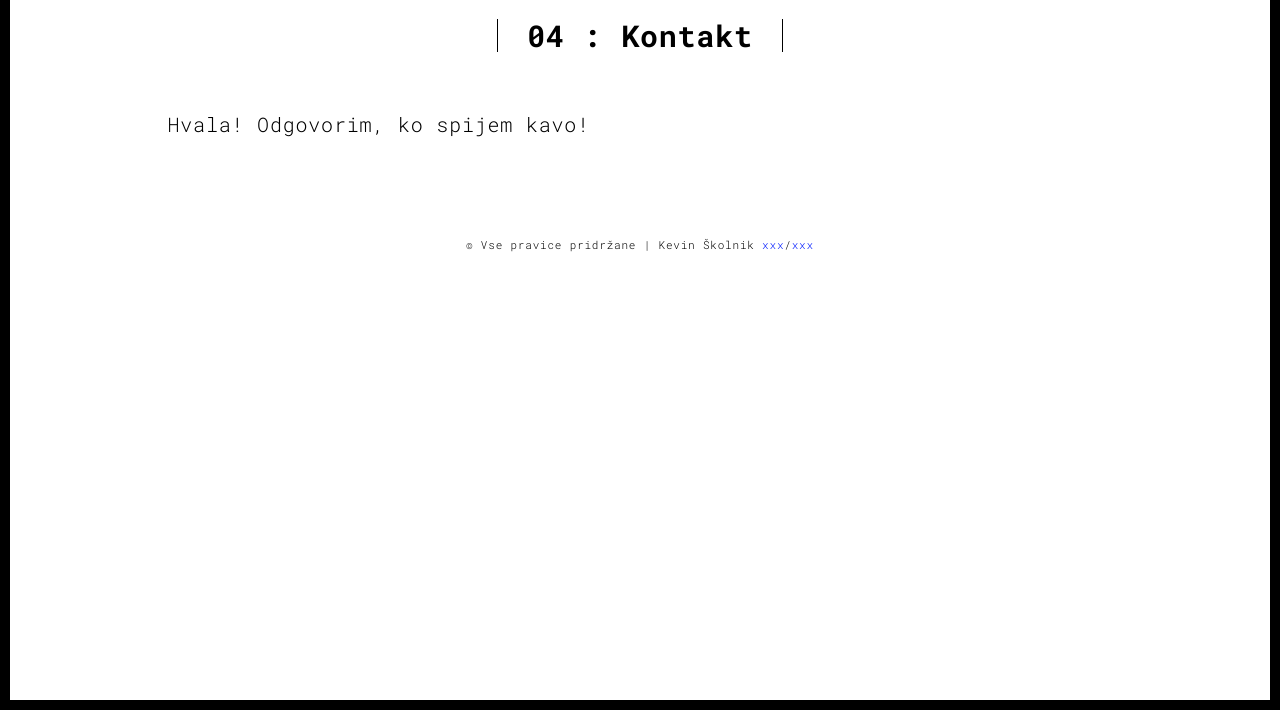
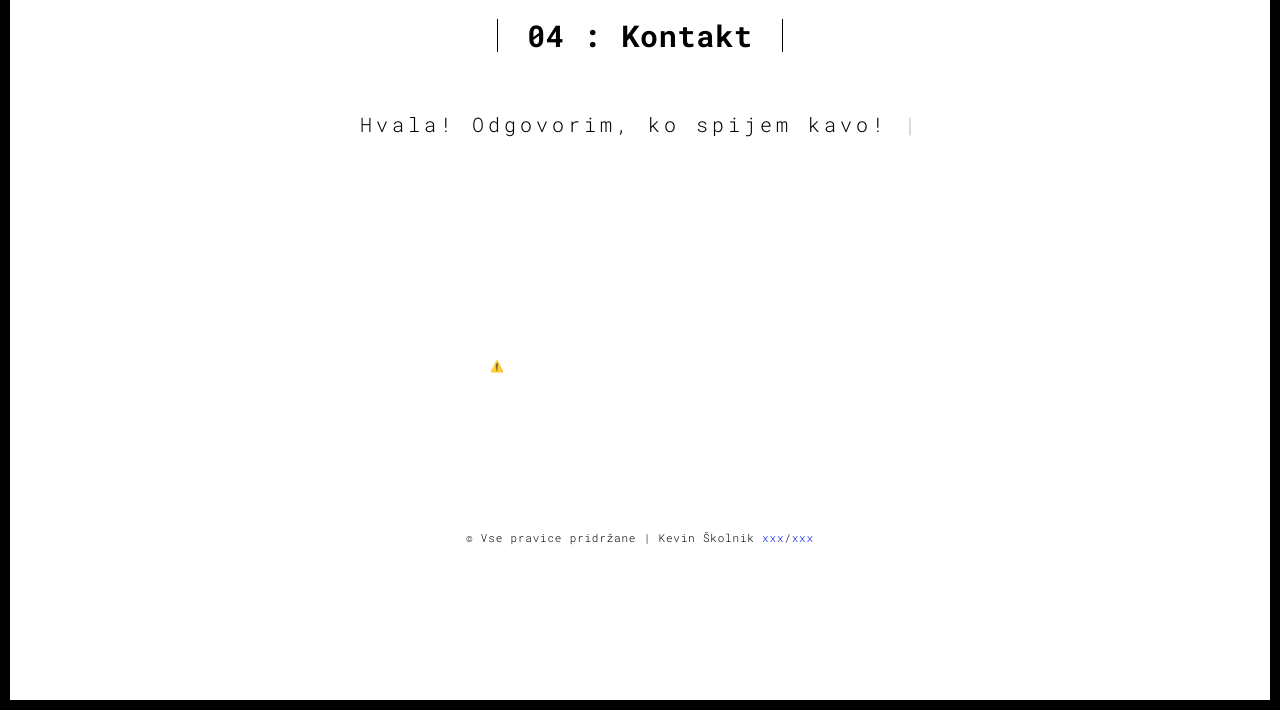
Before and after one commit to Skolnikov/portfo, a Flask app: template templates/thankyou.html in a window 1280 px wide. Shown: the part 90-800 px from the top of the page. Run offline with Flask 3, Linux system fonts and the light colour scheme; the template is opened without the code that fills it, so the values that code supplies are empty.

Commit message:
1.0.1 thankyou.html

```diff
--- a/templates/thankyou.html
+++ b/templates/thankyou.html
@@ -2,6 +2,7 @@
 <html lang="en">
 
 <head>
+  <script src="https://unpkg.com/@lottiefiles/lottie-player@latest/dist/lottie-player.js"></script>
   <meta charset="UTF-8">
   <meta content="IE=edge" http-equiv="X-UA-Compatible">
   <meta content="width=device-width,initial-scale=1" name="viewport">
@@ -16,7 +17,41 @@
 
   <title>Title page</title>
 
-<link href="./static/main.3f6952e4.css" rel="stylesheet"></head>
+  <link href="./static/main.3f6952e4.css" rel="stylesheet">
+
+  <style>
+    .typing-text {
+      display: inline-block;
+      overflow: hidden;
+      white-space: nowrap;
+      margin: 0;
+      font-size: 20px;
+      letter-spacing: 4px; /* Adjust spacing as needed */
+      animation: typing 3s steps(25) forwards;
+    }
+
+    @keyframes typing {
+      from {
+        width: 0;
+      }
+      to {
+        width: 100%;
+      }
+    }
+
+    .blink-caret::after {
+      content: "|";
+      display: inline-block;
+      animation: blink-caret 1s infinite;
+    }
+
+    @keyframes blink-caret {
+      50% {
+        opacity: 0;
+      }
+    }
+  </style>
+</head>
 
 <body class="">
   <div id="site-border-left"></div>
@@ -27,7 +62,8 @@
   <header>
     <nav class="navbar  navbar-fixed-top navbar-default">
       <div class="container">
-        <button type="button" class="navbar-toggle collapsed" data-toggle="collapse" data-target="#navbar-collapse" aria-expanded="false">
+        <button type="button" class="navbar-toggle collapsed" data-toggle="collapse" data-target="#navbar-collapse"
+          aria-expanded="false">
           <span class="sr-only">Toggle navigation</span>
           <span class="icon-bar"></span>
           <span class="icon-bar"></span>
@@ -41,8 +77,6 @@
             <li><a href="./about.html" title="">03 : O meni</a></li>
             <li><a href="./contact.html" title="">04 : Kontakt</a></li>
           </ul>
-
-
         </div>
       </div>
     </nav>
@@ -57,47 +91,40 @@
           </div>
 
           <div class="row">
-            <div class="col-md-10 col-md-offset-1">
-              <p style="font-size: 20px;">Hvala! Odgovorim, ko spijem kavo!
+            <div class="col-md-10 col-md-offset-1 text-center">
+              <p class="typing-text blink-caret">
+                Hvala! Odgovorim, ko spijem kavo!
+              </p>
+              <!-- Lottie Player -->
+              <lottie-player
+                src="https://lottie.host/0534e456-e4c3-4f94-919f-fc9d56cdaea5/ArJEvQbYCv.json"
+                background="#FFFFFF"
+                speed="1"
+                style="width: 300px; height: 300px; position: relative; top: 70px; left: 50%; transform: translateX(-50%);"
+                loop
+                autoplay
+                direction="1"
+                mode="normal">
+              </lottie-player>
             </div>
-
           </div>
-
         </div>
       </div>
     </div>
   </div>
 
-
   <footer class="footer-container text-center">
     <div class="container">
       <div class="row">
         <div class="col-xs-12">
-        <p>© Vse pravice pridržane | Kevin Školnik <a href='xxx' title="xxx">xxx</a>/<a href="XXX" title="xyx">xxx</a></p>
+          <p>© Vse pravice pridržane | Kevin Školnik <a href='xxx' title="xxx">xxx</a>/<a href="XXX" title="xyx">xxx</a>
+          </p>
         </div>
       </div>
     </div>
   </footer>
 
-<script>
-  document.addEventListener("DOMContentLoaded", function (event) {
-     navActivePage();
-  });
-</script>
-
-<!-- Google Analytics: change UA-XXXXX-X to be your site's ID
-
-<script>
-  (function (i, s, o, g, r, a, m) {
-    i['GoogleAnalyticsObject'] = r; i[r] = i[r] || function () {
-      (i[r].q = i[r].q || []).push(arguments)
-    }, i[r].l = 1 * new Date(); a = s.createElement(o),
-      m = s.getElementsByTagName(o)[0]; a.async = 1; a.src = g; m.parentNode.insertBefore(a, m)
-  })(window, document, 'script', '//www.google-analytics.com/analytics.js', 'ga');
-  ga('create', 'UA-XXXXX-X', 'auto');
-  ga('send', 'pageview');
-</script>
-
---> <script type="text/javascript" src="./static/main.70a66962.js"></script></body>
+  <script type="text/javascript" src="./static/main.70a66962.js"></script>
+</body>
 
 </html>
```
Lines whose indentation alone changed are shown as unchanged.
